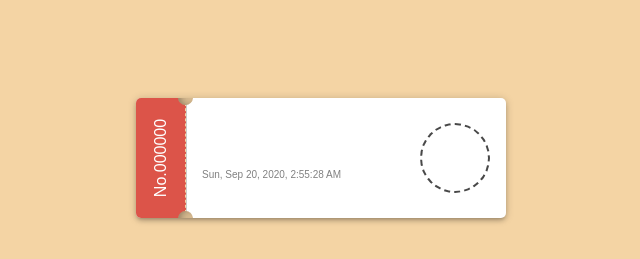
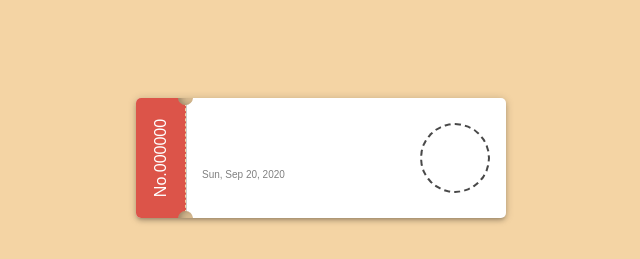
Before and after one commit to hrdtbs/raffle, a Next.js app: page /raffle in a window 1280 px wide. Shown: the top 259 px of the page, without its empty margins (319-959 px from the left). Built offline with nearby package versions, Linux system fonts and the light colour scheme.

Commit message:
refactor: remove timestamp's hour

```diff
--- a/src/pages/raffle.tsx
+++ b/src/pages/raffle.tsx
@@ -5,6 +5,8 @@ const regex = /(?:[\u2700-\u27bf]|(?:\ud83c[\udde6-\uddff]){2}|[\ud800-\udbff][\
 const removeEmojis = (string: string) => {
   return string.replace(regex, '');
 }
+
+const timestamp = new Date().toLocaleDateString('en-US', { weekday: "short", year: 'numeric', month: 'short', day: 'numeric' })
 
 
 const Ticket = ({index, win, name, small}: {index: number, win?: boolean, name?: string, small?: boolean}) => {
@@ -24,7 +26,7 @@ const Ticket = ({index, win, name, small}: {index: number, win?: boolean, name?:
           ): (
             <h4 className="username">{username}</h4>
           )}
-          <p className="timestamp">{new Date().toLocaleDateString('en-US', { weekday: "short", year: 'numeric', month: 'short', day: 'numeric', hour: "numeric", minute: "numeric", second: "numeric" })}</p>
+          <p className="timestamp">{timestamp}</p>
         </div>
         <div className="stamp">
           <div className={`stampinner ${win ? "ok" : ""}`}>
```
